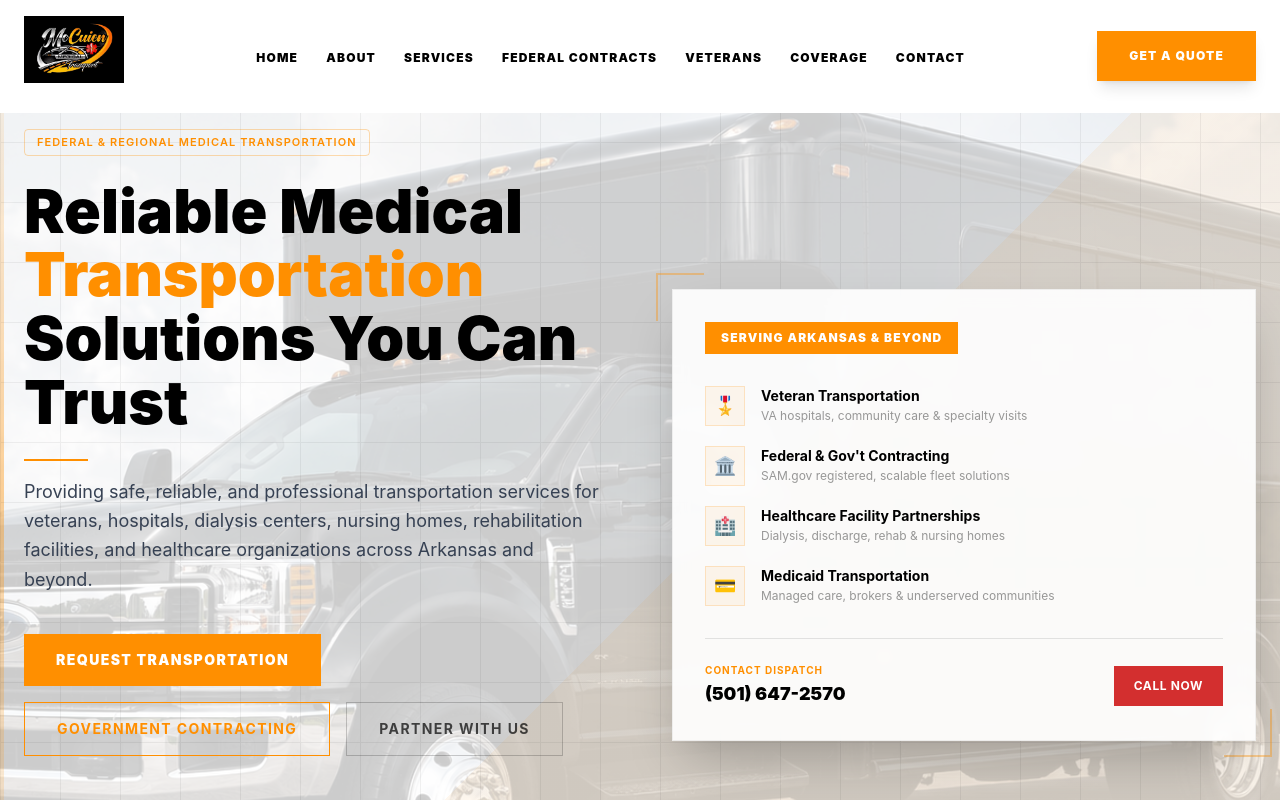
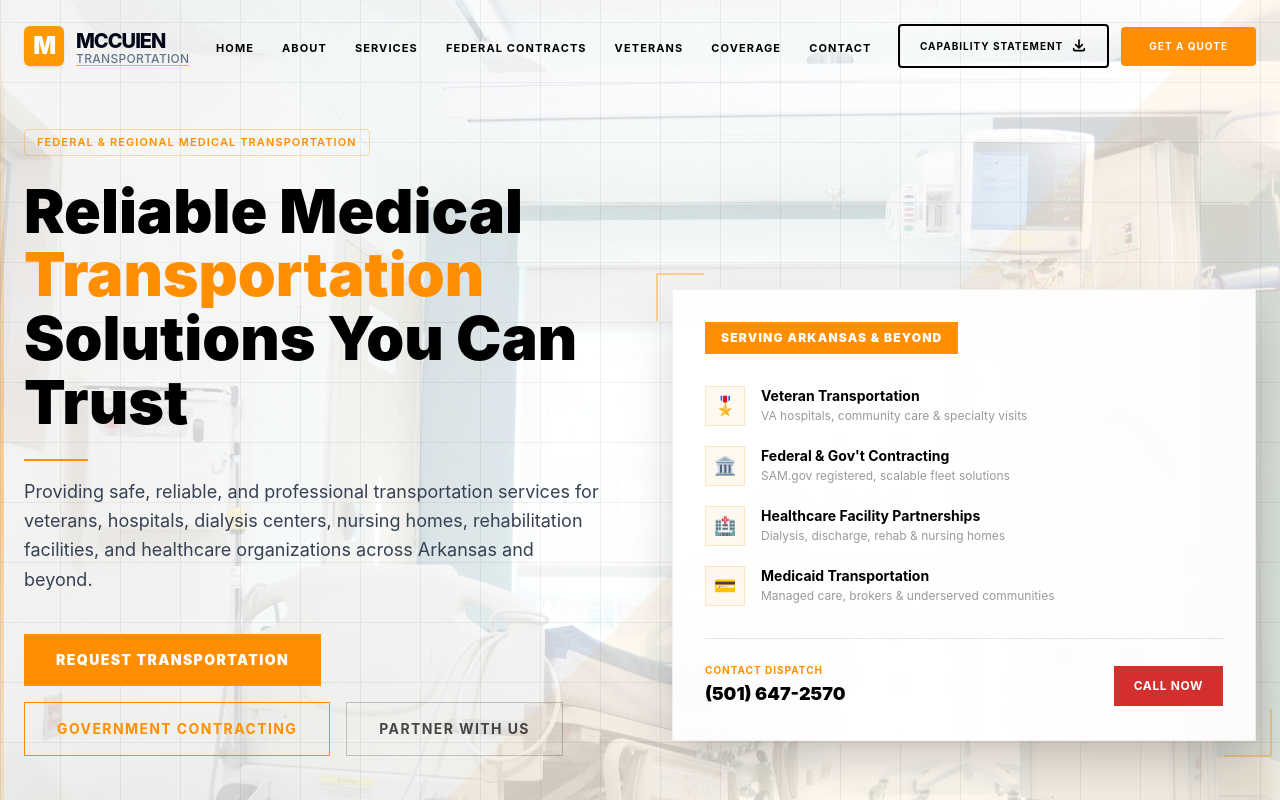
Before and after one commit to Dahnhiel/MccuienTransport, a React (Vite) app: page / in a window 1280 px wide. Shown: the top 800 px of the page. Built offline with nearby package versions, Linux system fonts and the light colour scheme.

Commit message:
Refactor code structure for improved readability and maintainability

```diff
--- a/src/components/layout/Navbar.jsx
+++ b/src/components/layout/Navbar.jsx
@@ -1,6 +1,7 @@
 import { useState, useEffect } from "react";
 import { Link } from "react-router-dom";
 import { Logo } from "../ui/Logo";
+import CapabilityStatement from "../../assets/capability-statement.png";
 
 export default function Navbar() {
   const [scrolled, setScrolled] = useState(false);
@@ -29,29 +30,23 @@
     <nav
       className={`fixed top-0 left-0 right-0 z-50 transition-all duration-500 ${
         scrolled
-          ? "bg-white shadow-xl py-2 border-b-2"
-          : "bg-white py-4 border-b border-gray-100" // White background ensures logo looks contained
+          ? "bg-white shadow-md py-3 border-b-2"
+          : "bg-transparent py-6"
       }`}
       style={{ borderBottomColor: scrolled ? brandGold : "transparent" }}
     >
       <div className="max-w-7xl mx-auto px-6 flex items-center justify-between">
 
-        {/* LOGO CONTAINER */}
-        <Link to="/" className="flex items-center shrink-0">
-          <div className="relative flex items-center h-16 md:h-20 w-auto">
-            {/* Increased height (h-16/h-20) to fit the McCuien badge perfectly */}
-            <Logo className="h-full w-auto object-contain" />
-          </div>
-        </Link>
+        {/* LOGO */}
+        <Logo className={`shrink-0 transition-transform duration-300 ${scrolled ? "scale-90" : "scale-100"}`} />
 
-        {/* Desktop links */}
-        <ul className="hidden lg:flex items-center gap-7">
+        {/* Desktop links - Forced Black per your request */}
+        <ul className="hidden xl:flex items-center gap-7">
           {links.map((l) => (
             <li key={l.to}>
               <Link
                 to={l.to}
-                className="hover:text-orange-600 text-[12px] font-black tracking-widest uppercase transition-colors duration-200"
-                style={{ color: brandBlack }}
+                className="text-black text-[11px] font-bold tracking-widest uppercase transition-colors duration-300 hover:text-orange-500"
               >
                 {l.label}
               </Link>
@@ -59,11 +54,30 @@
           ))}
         </ul>
 
-        {/* CTA */}
-        <div className="hidden lg:block shrink-0">
+        {/* CTAs */}
+        <div className="hidden lg:flex items-center gap-3">
+          {/* Download Capability Statement (Ghost Button) */}
+          <a
+            href={CapabilityStatement}
+            download
+            className="flex items-center gap-2 text-[10px] font-bold tracking-widest uppercase px-5 py-3 border-2 border-black text-black transition-all duration-300 rounded-sm hover:bg-black hover:text-white group"
+          >
+            <span>Capability Statement</span>
+            <svg
+              xmlns="http://www.w3.org/2000/svg"
+              className="h-4 w-4 transition-colors group-hover:text-white"
+              fill="none"
+              viewBox="0 0 24 24"
+              stroke="currentColor"
+            >
+              <path strokeLinecap="round" strokeLinejoin="round" strokeWidth={2.5} d="M4 16v1a2 2 0 002 2h12a2 2 0 002-2v-1M7 10l5 5m0 0l5-5m-5 5V3" />
+            </svg>
+          </a>
+
+          {/* Get a Quote (Solid Button) */}
           <a
             href="tel:+15016472570"
-            className="flex items-center gap-2 text-white font-black text-[12px] tracking-widest uppercase px-8 py-4 transition-all duration-200 hover:brightness-110 shadow-lg"
+            className="text-white font-bold text-[10px] tracking-widest uppercase px-7 py-3 rounded-sm transition-all duration-300 hover:shadow-lg active:scale-95"
             style={{ backgroundColor: brandGold }}
           >
             Get a Quote
@@ -72,26 +86,24 @@
 
         {/* Mobile burger */}
         <button
-          className="lg:hidden p-2 flex flex-col justify-center items-center shrink-0"
+          className="lg:hidden p-2 flex flex-col gap-1.5"
           onClick={() => setOpen(!open)}
-          aria-label="Menu"
         >
-          <div className={`w-6 h-1 mb-1 transition-all ${open ? "rotate-45 translate-y-2" : ""}`} style={{ backgroundColor: brandBlack }} />
-          <div className={`w-6 h-1 mb-1 transition-all ${open ? "opacity-0" : ""}`} style={{ backgroundColor: brandBlack }} />
-          <div className={`w-6 h-1 transition-all ${open ? "-rotate-45 -translate-y-2" : ""}`} style={{ backgroundColor: brandBlack }} />
+          <div className="w-6 h-0.5 bg-black transition-all" style={{ transform: open ? "rotate(45deg) translateY(8px)" : "" }} />
+          <div className="w-6 h-0.5 bg-black transition-all" style={{ opacity: open ? 0 : 1 }} />
+          <div className="w-6 h-0.5 bg-black transition-all" style={{ transform: open ? "rotate(-45deg) translateY(-8px)" : "" }} />
         </button>
       </div>
 
       {/* Mobile drawer */}
       {open && (
-        <div className="lg:hidden bg-white border-t px-6 py-8 shadow-2xl" style={{ borderTopColor: brandGold }}>
-          <ul className="space-y-6">
+        <div className="lg:hidden bg-white absolute top-full left-0 w-full px-6 py-8 shadow-2xl border-t-2" style={{ borderTopColor: brandGold }}>
+          <ul className="space-y-6 mb-8">
             {links.map((l) => (
               <li key={l.to}>
                 <Link
                   to={l.to}
-                  className="font-black tracking-widest uppercase text-base transition-colors"
-                  style={{ color: brandBlack }}
+                  className="block font-bold tracking-widest uppercase text-sm text-black"
                   onClick={() => setOpen(false)}
                 >
                   {l.label}
@@ -99,14 +111,26 @@
               </li>
             ))}
           </ul>
+          <div className="flex flex-col gap-4">
+             <a
+              href={CapabilityStatement}
+              download
+              className="flex justify-center items-center gap-2 border-2 border-black text-black font-bold text-xs uppercase tracking-widest px-6 py-4"
+            >
+              Capability Statement
+              <svg xmlns="http://www.w3.org/2000/svg" className="h-4 w-4" fill="none" viewBox="0 0 24 24" stroke="currentColor">
+                <path strokeLinecap="round" strokeLinejoin="round" strokeWidth={2} d="M4 16v1a2 2 0 002 2h12a2 2 0 002-2v-1M7 10l5 5m0 0l5-5m-5 5V3" />
+              </svg>
+            </a>
             <a
               href="tel:+15016472570"
-            className="mt-8 block text-center text-white font-black text-sm uppercase tracking-widest px-6 py-4 shadow-md"
+              className="block text-center text-white font-bold text-xs uppercase tracking-widest px-6 py-4"
               style={{ backgroundColor: brandGold }}
             >
               Get a Quote
             </a>
           </div>
+        </div>
       )}
     </nav>
   );
--- a/src/components/sections/Hero.jsx
+++ b/src/components/sections/Hero.jsx
@@ -20,18 +20,15 @@
 
   return (
     <section className="relative min-h-screen flex items-center overflow-hidden bg-white">
-      {/* Background image - Restored with higher opacity for brightness */}
       <div
         className="absolute inset-0 bg-cover bg-center"
         style={{
-          backgroundImage: "url('/hero.png')",
+          backgroundImage: "url('/hero.jpg')",
         }}
       />
 
-      {/* Brightness Overlay (White instead of Black) */}
       <div className="absolute inset-0 bg-white/80" />
 
-      {/* Diagonal gold accent bar */}
       <div
         className="absolute inset-0 pointer-events-none"
         style={{
@@ -40,13 +37,11 @@
         }}
       />
 
-      {/* Vertical gold line accent */}
       <div
         className="absolute left-0 top-0 bottom-0 w-1 opacity-40"
         style={{ background: `linear-gradient(to bottom, transparent, ${brandGold}, transparent)` }}
       />
 
-      {/* Subtle grid texture */}
       <div
         className="absolute inset-0 opacity-[0.05]"
         style={{
--- a/src/components/ui/Logo.jsx
+++ b/src/components/ui/Logo.jsx
@@ -1,16 +1,26 @@
 import { Link } from "react-router-dom";
-import LogoImg from "../../assets/logo.png";
 
 export const Logo = ({ className = "" }) => {
   return (
-    <Link to="/" className={`inline-block ${className}`}>
-      {/* Container: Responsive size (Mobile: 12, Desktop: 16) */}
-      <div className="w-25 h-auto flex items-center justify-center overflow-hidden bg-black">
-        <img
-          src={LogoImg}
-          alt="McCuien Transportation"
-          className="w-full h-full object-contain"
-        />
+    <Link to="/" className={`flex items-center gap-3 group ${className}`}>
+      {/* 1. 'M' in a small orange-gold box (Icon) */}
+      <div className="flex-shrink-0 flex items-center justify-center w-10 h-10 rounded-md bg-amber-500 shadow-sm transition-all group-hover:bg-amber-600">
+        <span className="text-2xl font-black text-white tracking-tighter">
+          M
+        </span>
+      </div>
+
+      {/* 2. Text Stack: mccuien and transportation under */}
+      <div className="flex flex-col -space-y-1"> {/* Tightening the line height */}
+        <span className="text-xl font-extrabold tracking-tighter text-slate-950 uppercase">
+          mccuien
+        </span>
+        <span className="text-xs font-medium tracking-wide text-slate-500 uppercase">
+          transportation
+        </span>
+
+        {/* 3. Add that line accent (Under Transportation) */}
+        <div className="h-px w-full bg-amber-500/80 mt-0.5 rounded-full transition-all duration-300 group-hover:bg-amber-600"></div>
       </div>
     </Link>
   );
--- a/src/pages/About.jsx
+++ b/src/pages/About.jsx
@@ -128,8 +128,7 @@
       </section>
 
       {/* 4. CAPABILITY STATEMENT DOWNLOAD SECTION */}
-      <section className="py-24 bg-gray-900 relative overflow-hidden">
-        {/* Subtle background text */}
+      {/* <section className="py-24 bg-gray-900 relative overflow-hidden">
         <div className="absolute inset-0 flex items-center justify-center opacity-[0.03] select-none pointer-events-none">
             <span className="text-white font-black text-[20vw] leading-none">CAPABILITY</span>
         </div>
@@ -145,7 +144,7 @@
                 for government and healthcare procurement.
             </p>
             <a
-              href={CapabilityStatement} // Ensure this matches your file path
+              href={CapabilityStatement}
               download
               className="inline-flex items-center gap-4 bg-white text-black font-black uppercase tracking-widest px-12 py-6 hover:scale-105 transition-transform shadow-2xl"
             >
@@ -156,7 +155,7 @@
             </a>
           </Reveal>
         </div>
-      </section>
+      </section> */}
 
       <CallToAction />
     </main>
--- a/src/pages/Services.jsx
+++ b/src/pages/Services.jsx
@@ -148,7 +148,7 @@
             <div className="relative">
               <div className="absolute -inset-4 border-2 border-gray-100 -z-10" />
               <img
-                src="https://images.unsplash.com/photo-1565656658383-4fa3a0169636?q=80&w=875&auto=format&fit=crop&ixlib=rb-4.1.0&ixid=M3wxMjA3fDB8MHxwaG90by1wYWdlfHx8fGVufDB8fHx8fA%3D%3D"
+                src="https://images.pexels.com/photos/35831376/pexels-photo-35831376.jpeg"
                 alt="McCuien Medical Transit Vehicle"
                 className="w-full h-auto shadow-2xl"
               />
```
Also changed, not shown: public/hero.jpg (added). Lines whose indentation alone changed are shown as unchanged.
